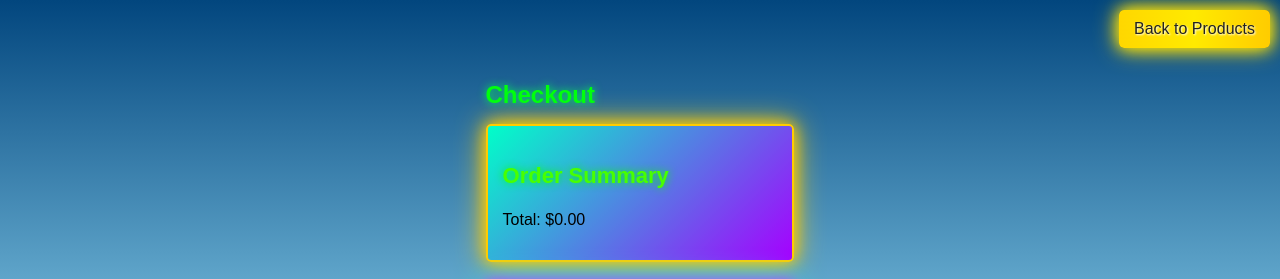
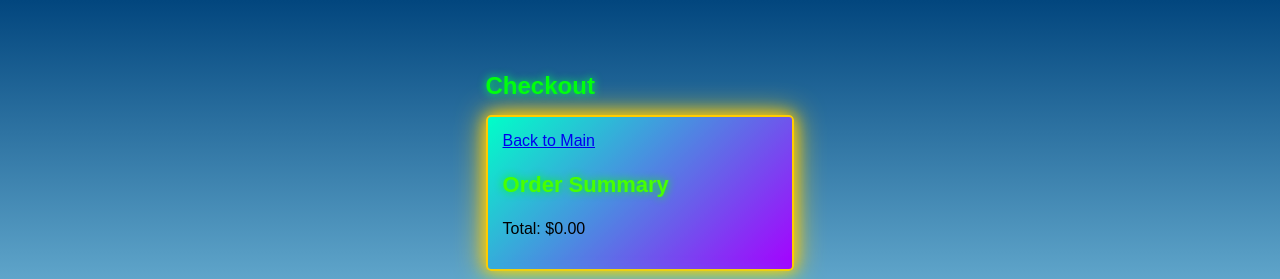
Before and after one commit to ImJadeIGuess/Final-ITPE1-Project-, a plain HTML site: page payment.html in a window 1280 px wide. Shown: the top 279 px of the page. Drawn offline with Linux system fonts and the light colour scheme.

Commit message:
Update payment.html

```diff
--- a/payment.html
+++ b/payment.html
@@ -11,7 +11,7 @@
     <h2>Checkout</h2>
 
     <div class="cart-summary">
-      <button id="back-to-products" class="back-btn">Back to Products</button>
+   <a href="index.html" class="back-button">Back to Main</a>
       <h3>Order Summary</h3>
       <ul id="cart-items"></ul>
       <p>Total: $<span id="total-price">0.00</span></p>
```
